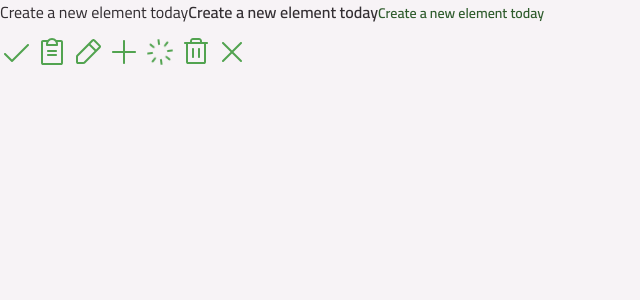
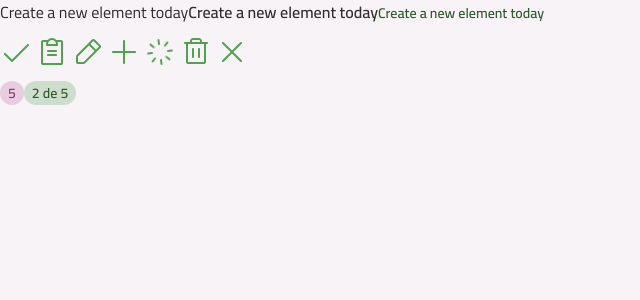
Before and after one commit to CaiioCarvalho/TodoWithVite, a React (Vite) app: page / in a window 1280 px wide. Shown: the top 300 px of the page, without its empty margins (0-640 px from the left). Built offline with nearby package versions, Linux system fonts and the light colour scheme.

Commit message:
created badge component

```diff
--- a/src/App.tsx
+++ b/src/App.tsx
@@ -7,6 +7,7 @@
 import TrashIcon from "./assets/icons/trash.svg?react"
 import XIcon from "./assets/icons/x-regular.svg?react"
 import Icon from "./components/icons"
+import Badge from "./components/badge"
 
 function App() {
 
@@ -27,6 +28,11 @@
         <Icon svg={XIcon} className="fill-green-base"/>
 
       </div>
+
+      <div>
+        <Badge variant={"secondary"}>5</Badge>
+        <Badge variant={"primary"}>2 de 5</Badge>
+      </div>
     </div>
   )
 }
--- /dev/null
+++ b/src/components/badge.tsx
@@ -0,0 +1,48 @@
+import type React from "react";
+import Text from "./text";
+import { cva, type VariantProps } from "class-variance-authority";
+
+
+export const badgeVariants = cva("inline-flex items-center justify-center rounded-full", {
+    variants: {
+        variant: {
+            primary: "bg-green-light",
+            secondary: "bg-pink-light"
+        },
+        size: {
+            sm: "py-0.5 px-2"
+        }
+    },
+    defaultVariants: {
+        variant: "primary",
+        size: "sm"
+    },
+});
+
+export const badgeTextVariants = cva("", {
+    variants: {
+        variant: {
+            primary: "text-green-dark",
+            secondary: "text-pink-dark"
+        }
+    },
+    defaultVariants:{
+        variant: "primary"
+    }
+})
+
+interface BadgeProps extends React.ComponentProps<"div">, VariantProps<typeof badgeVariants> {}
+
+export default function Badge({
+    variant,
+    size,
+    className,
+    children,
+    ...props
+}: BadgeProps) {
+    return (
+        <div className={badgeVariants({variant, size, className})} {...props}>
+        <Text variant="body-sm-bold" className={badgeTextVariants({variant})}>{children}</Text>
+    </div>
+    )
+}
```
